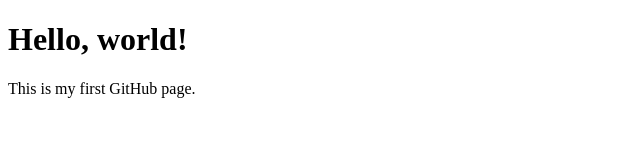
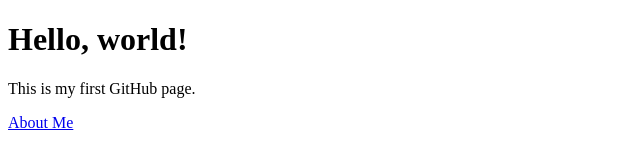
Before and after one commit to alliematuran/hello-world, a plain HTML site: page index.html in a window 1280 px wide. Shown: the full height of the page, 0-640 px from the left. Drawn offline with Linux system fonts and the light colour scheme.

Commit message:
Update index.html

```diff
--- a/index.html
+++ b/index.html
@@ -6,5 +6,6 @@
   <body>
     <h1>Hello, world!</h1>
     <p>This is my first GitHub page.</p>
+    <a href="about.html">About Me</a>
   </body>
 </html>
```
